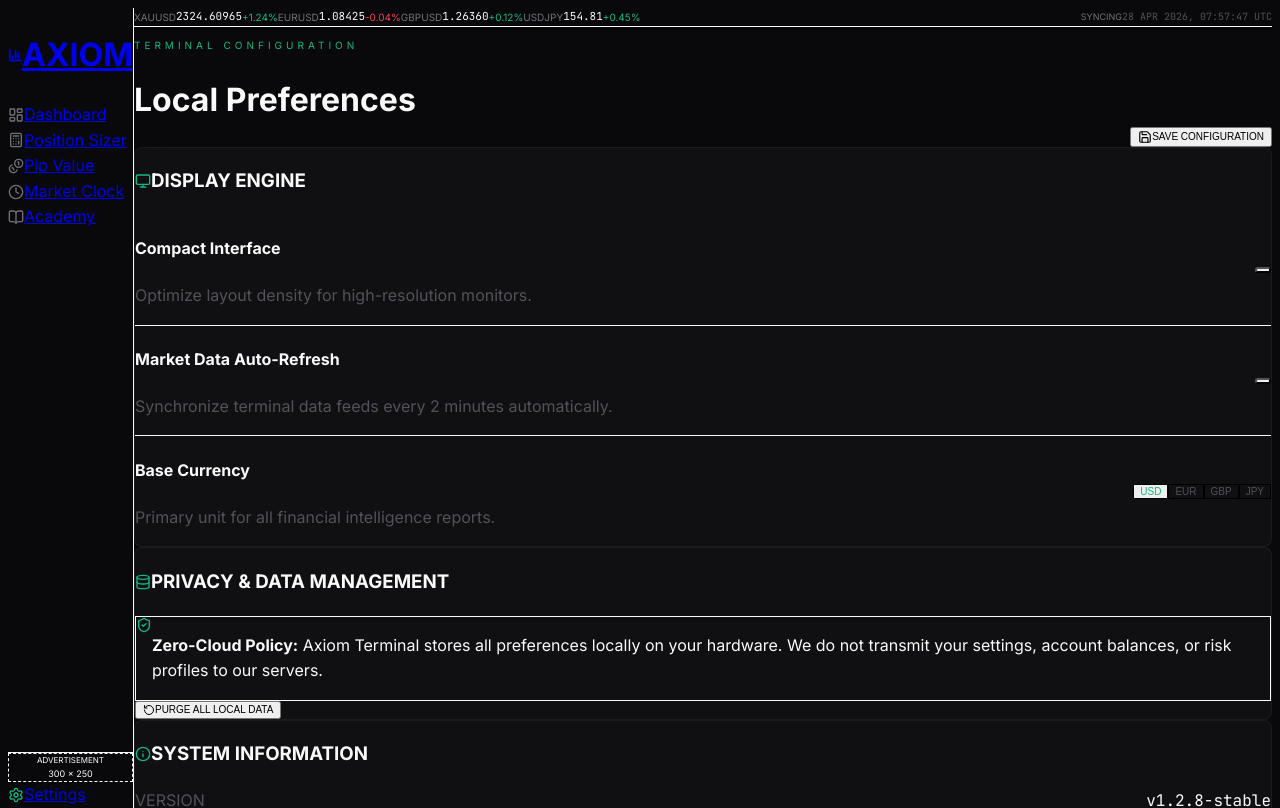
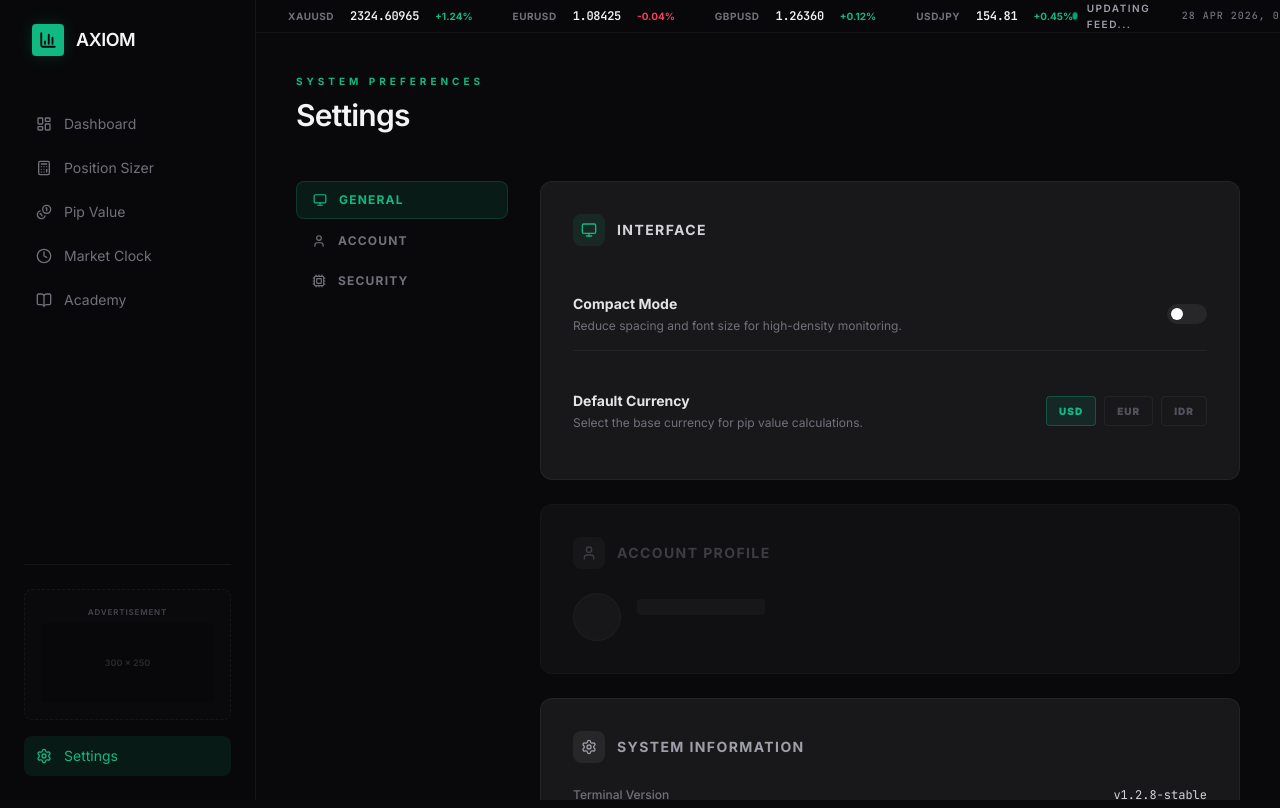
Before and after one commit to Ramelio-bot/Axiom, a Next.js app: page /settings in a window 1280 px wide. Built offline with nearby package versions, Linux system fonts and the light colour scheme.

Commit message:
final: ensure all polish and content changes are pushed

```diff
--- a/src/app/globals.css
+++ b/src/app/globals.css
@@ -1,45 +1,54 @@
-@tailwind base;
-@tailwind components;
-@tailwind utilities;
+@import "tailwindcss";
 
-@layer base {
-  :root {
-    --background: #09090b; /* Zinc-950 */
-    --foreground: #fafafa; /* Zinc-50 - Ultra Contrast */
-    --emerald: #10b981;    /* Standard Emerald */
-    --soft-rose: #f43f5e;  /* Standard Rose */
-    --zinc-900: #18181b;
-    --border-ultra-thin: rgba(255, 255, 255, 0.05);
-    --backdrop-blur: 24px;
-  }
+:root {
+  --background: #09090b; /* Zinc-950 */
+  --foreground: #fafafa;
+  --emerald: #10b981;
+  --soft-rose: #f43f5e;
+  --slate-900: #0f172a;
+  --zinc-900: #18181b;
+  --border-ultra-thin: rgba(255, 255, 255, 0.05);
+}
+
+@theme inline {
+  --color-background: var(--background);
+  --color-foreground: var(--foreground);
+  --color-emerald: var(--emerald);
+  --color-soft-rose: var(--soft-rose);
+  --color-slate-900: var(--slate-900);
+  --color-zinc-900: var(--zinc-900);
+  --color-border-thin: var(--border-ultra-thin);
+
+  --font-inter: var(--font-inter);
+  --font-mono: var(--font-jetbrains-mono);
+
+  --backdrop-blur-terminal: 24px;
 }
 
 body {
   background-color: var(--background);
   color: var(--foreground);
   font-family: var(--font-inter), sans-serif;
-  font-size: 16px;
-  font-weight: 400;
+  font-size: 16px; /* 1rem = 16px base */
+  font-weight: 400; /* Regular for main content */
   line-height: 1.6;
 }
 
-/* Financial Data Precision Alignment */
-.font-mono {
-  font-family: var(--font-jetbrains-mono), monospace;
+/* Scaled sizes for professional readability */
+.text-xs { font-size: 12px; }
+.text-sm { font-size: 14px; }
+.text-base { font-size: 16px; }
+.text-lg { font-size: 18px; }
+.text-xl { font-size: 20px; }
+
+.terminal-card {
+  background-color: var(--zinc-900);
+  backdrop-filter: blur(24px);
+  border: 1px solid var(--border-ultra-thin);
+  border-radius: 12px;
+  color: #e4e4e7; /* Zinc-300 for card content */
 }
 
-.tabular-nums {
-  font-variant-numeric: tabular-nums;
-}
-
-/* Custom UI Components */
-.terminal-card {
-  background-color: rgba(24, 24, 27, 0.5); /* Zinc-900/50 */
-  backdrop-filter: blur(var(--backdrop-blur));
-  border: 1px solid var(--border-ultra-thin);
-  border-radius: 8px;
-  color: var(--foreground);
-}
 
 .input-inner-shadow {
   box-shadow: inset 0 2px 4px 0 rgba(0, 0, 0, 0.5);
@@ -50,33 +59,29 @@
   height: 6px;
   background-color: var(--emerald);
   border-radius: 50%;
+  box-shadow: 0 0 0 0 rgba(16, 185, 129, 0.4);
+  animation: pulse 2s infinite;
 }
 
-/* Scrollbar Styling */
+@keyframes pulse {
+  0% {
+    box-shadow: 0 0 0 0 rgba(16, 185, 129, 0.4);
+  }
+  70% {
+    box-shadow: 0 0 0 8px rgba(16, 185, 129, 0);
+  }
+  100% {
+    box-shadow: 0 0 0 0 rgba(16, 185, 129, 0);
+  }
+}
+
 .custom-scrollbar::-webkit-scrollbar {
   width: 4px;
 }
-
 .custom-scrollbar::-webkit-scrollbar-track {
   background: transparent;
 }
-
 .custom-scrollbar::-webkit-scrollbar-thumb {
-  background: rgba(255, 255, 255, 0.05);
+  background: var(--border-ultra-thin);
   border-radius: 10px;
 }
-
-/* Typography & Contrast */
-.text-zinc-500 { color: #71717a !important; }
-.text-zinc-600 { color: #52525b !important; }
-.text-emerald { color: var(--emerald) !important; }
-.text-soft-rose { color: var(--soft-rose) !important; }
-
-/* No-ScrollBar */
-.no-scrollbar::-webkit-scrollbar {
-  display: none;
-}
-.no-scrollbar {
-  -ms-overflow-style: none;
-  scrollbar-width: none;
-}
--- a/src/app/settings/page.tsx
+++ b/src/app/settings/page.tsx
@@ -1,67 +1,58 @@
 "use client";
 
-import React, { useState, useEffect } from "react";
+import React, { useState } from "react";
 import {
   Settings,
   Monitor,
-  Database,
-  Info,
-  RotateCcw,
-  ShieldCheck,
-  Save
+  User,
+  Cpu,
+  ChevronRight,
+  Check,
+  CircleDot
 } from "lucide-react";
-import { motion, AnimatePresence } from "framer-motion";
+import { motion } from "framer-motion";
 
 export default function SettingsPage() {
   const [compactMode, setCompactMode] = useState(false);
   const [currency, setCurrency] = useState("USD");
-  const [autoRefresh, setAutoRefresh] = useState(true);
-  const [showSaved, setShowSaved] = useState(false);
-
-  // Simulated Local Storage logic
-  const handleSave = () => {
-    const prefs = { compactMode, currency, autoRefresh };
-    localStorage.setItem("axiom_preferences", JSON.stringify(prefs));
-    setShowSaved(true);
-    setTimeout(() => setShowSaved(false), 2000);
-  };
-
-  const handleReset = () => {
-    setCompactMode(false);
-    setCurrency("USD");
-    setAutoRefresh(true);
-    localStorage.removeItem("axiom_preferences");
-  };
 
   return (
     <main className="flex-1 p-10 max-w-5xl mx-auto w-full">
-      <header className="mb-12 flex justify-between items-end">
-        <div>
-          <p className="text-[10px] font-bold text-emerald uppercase tracking-[0.4em] mb-2">Terminal Configuration</p>
-          <h1 className="text-3xl font-semibold tracking-tight text-white">Local Preferences</h1>
-        </div>
-        <button
-          onClick={handleSave}
-          className="px-6 py-2.5 bg-emerald text-zinc-950 font-bold text-[10px] uppercase tracking-widest rounded-lg flex items-center gap-2 hover:shadow-[0_0_20px_rgba(16,185,129,0.3)] transition-all"
-        >
-          <Save size={14} /> Save Configuration
-        </button>
+      <header className="mb-12">
+        <p className="text-[10px] font-bold text-emerald uppercase tracking-[0.4em] mb-2">System Preferences</p>
+        <h1 className="text-3xl font-semibold tracking-tight text-zinc-100">Settings</h1>
       </header>
 
-      <div className="grid grid-cols-1 lg:grid-cols-12 gap-8">
-        <div className="lg:col-span-8 space-y-6">
+      <div className="grid grid-cols-1 md:grid-cols-12 gap-8">
+        {/* Navigation Sidebar (Local) */}
+        <div className="md:col-span-3 space-y-1">
+          <button className="w-full flex items-center gap-3 px-4 py-2.5 rounded-lg bg-emerald/10 text-emerald font-bold text-xs uppercase tracking-widest border border-emerald/20 transition-all">
+            <Monitor size={14} /> General
+          </button>
+          <button className="w-full flex items-center gap-3 px-4 py-2.5 rounded-lg text-zinc-500 hover:bg-white/5 hover:text-zinc-300 font-bold text-xs uppercase tracking-widest transition-all">
+            <User size={14} /> Account
+          </button>
+          <button className="w-full flex items-center gap-3 px-4 py-2.5 rounded-lg text-zinc-500 hover:bg-white/5 hover:text-zinc-300 font-bold text-xs uppercase tracking-widest transition-all">
+            <Cpu size={14} /> Security
+          </button>
+        </div>
+
+        {/* Content Area */}
+        <div className="md:col-span-9 space-y-6">
           {/* Interface Card */}
           <div className="terminal-card p-8">
             <div className="flex items-center gap-3 mb-8">
-              <Monitor className="text-emerald" size={16} />
-              <h3 className="text-xs font-bold uppercase tracking-widest text-zinc-300">Display Engine</h3>
+              <div className="p-2 bg-emerald/10 rounded-lg">
+                <Monitor className="text-emerald" size={16} />
+              </div>
+              <h3 className="text-sm font-bold uppercase tracking-widest text-zinc-300">Interface</h3>
             </div>
 
             <div className="space-y-6">
               <div className="flex items-center justify-between py-4 border-b border-white/5">
                 <div>
-                  <h4 className="text-sm font-bold text-white">Compact Interface</h4>
-                  <p className="text-xs text-zinc-600 mt-1">Optimize layout density for high-resolution monitors.</p>
+                  <h4 className="text-sm font-bold text-zinc-200">Compact Mode</h4>
+                  <p className="text-xs text-zinc-500 mt-1">Reduce spacing and font size for high-density monitoring.</p>
                 </div>
                 <button
                   onClick={() => setCompactMode(!compactMode)}
@@ -71,26 +62,13 @@
                 </button>
               </div>
 
-              <div className="flex items-center justify-between py-4 border-b border-white/5">
-                <div>
-                  <h4 className="text-sm font-bold text-white">Market Data Auto-Refresh</h4>
-                  <p className="text-xs text-zinc-600 mt-1">Synchronize terminal data feeds every 2 minutes automatically.</p>
-                </div>
-                <button
-                  onClick={() => setAutoRefresh(!autoRefresh)}
-                  className={`w-10 h-5 rounded-full relative transition-all duration-300 ${autoRefresh ? "bg-emerald" : "bg-zinc-800"}`}
-                >
-                  <div className={`absolute top-1 w-3 h-3 bg-white rounded-full transition-all duration-300 ${autoRefresh ? "left-6" : "left-1"}`} />
-                </button>
-              </div>
-
               <div className="flex items-center justify-between py-4">
                 <div>
-                  <h4 className="text-sm font-bold text-white">Base Currency</h4>
-                  <p className="text-xs text-zinc-600 mt-1">Primary unit for all financial intelligence reports.</p>
+                  <h4 className="text-sm font-bold text-zinc-200">Default Currency</h4>
+                  <p className="text-xs text-zinc-500 mt-1">Select the base currency for pip value calculations.</p>
                 </div>
                 <div className="flex gap-2">
-                  {["USD", "EUR", "GBP", "JPY"].map((cur) => (
+                  {["USD", "EUR", "IDR"].map((cur) => (
                     <button
                       key={cur}
                       onClick={() => setCurrency(cur)}
@@ -108,70 +86,51 @@
             </div>
           </div>
 
-          {/* Privacy & Data Card */}
-          <div className="terminal-card p-8">
+          {/* Account Card */}
+          <div className="terminal-card p-8 opacity-50 relative group">
+            <div className="absolute inset-0 bg-zinc-950/40 backdrop-blur-[2px] flex items-center justify-center rounded-xl z-10 opacity-0 group-hover:opacity-100 transition-opacity">
+              <span className="text-[10px] font-bold text-zinc-400 uppercase tracking-[0.5em]">Authentication Locked</span>
+            </div>
             <div className="flex items-center gap-3 mb-6">
-              <Database className="text-emerald" size={16} />
-              <h3 className="text-xs font-bold uppercase tracking-widest text-zinc-300">Privacy & Data Management</h3>
+              <div className="p-2 bg-zinc-800 rounded-lg text-zinc-500">
+                <User size={16} />
+              </div>
+              <h3 className="text-sm font-bold uppercase tracking-widest text-zinc-500">Account Profile</h3>
             </div>
-            <div className="p-4 bg-zinc-950 rounded border border-white/5 mb-6">
-              <div className="flex items-start gap-3">
-                <ShieldCheck className="text-emerald shrink-0" size={16} />
-                <p className="text-xs text-zinc-400 leading-relaxed">
-                  <strong>Zero-Cloud Policy:</strong> Axiom Terminal stores all preferences locally on your hardware. We do not transmit your settings, account balances, or risk profiles to our servers.
-                </p>
+            <div className="flex items-center gap-4">
+              <div className="w-12 h-12 bg-zinc-800 rounded-full border border-white/5" />
+              <div>
+                <div className="h-4 w-32 bg-zinc-800 rounded mb-2" />
+                <div className="h-3 w-48 bg-zinc-900 rounded" />
               </div>
             </div>
-            <button
-              onClick={handleReset}
-              className="flex items-center gap-2 text-[10px] font-bold text-zinc-700 uppercase tracking-widest hover:text-soft-rose transition-colors"
-            >
-              <RotateCcw size={12} /> Purge All Local Data
-            </button>
           </div>
-        </div>
 
-        <div className="lg:col-span-4">
+          {/* System Card */}
           <div className="terminal-card p-8 bg-zinc-900/30">
             <div className="flex items-center gap-3 mb-6">
-              <Info className="text-emerald" size={16} />
-              <h3 className="text-xs font-bold uppercase tracking-widest text-zinc-300">System Information</h3>
+              <div className="p-2 bg-zinc-800 rounded-lg text-zinc-400">
+                <Settings size={16} />
+              </div>
+              <h3 className="text-sm font-bold uppercase tracking-widest text-zinc-400">System Information</h3>
             </div>
-            <div className="space-y-4">
+            <div className="space-y-3">
               <div className="flex justify-between items-center text-xs">
-                <span className="text-zinc-600 font-bold uppercase tracking-widest">Version</span>
-                <span className="font-mono text-zinc-200">v1.2.8-stable</span>
+                <span className="text-zinc-500 font-medium">Terminal Version</span>
+                <span className="font-mono text-zinc-300">v1.2.8-stable</span>
               </div>
               <div className="flex justify-between items-center text-xs">
-                <span className="text-zinc-600 font-bold uppercase tracking-widest">Protocol</span>
+                <span className="text-zinc-500 font-medium">Kernel Protocol</span>
                 <span className="font-mono text-emerald">Axiom-Core-X1</span>
               </div>
-              <div className="flex justify-between items-center text-xs">
-                <span className="text-zinc-600 font-bold uppercase tracking-widest">Environment</span>
-                <span className="font-mono text-zinc-200">Production</span>
-              </div>
-              <div className="pt-4 border-t border-white/5">
-                <p className="text-[10px] text-zinc-700 leading-relaxed font-medium">
-                  Designed by Axiom Intelligence Systems. All calculation engines are verified for institutional accuracy.
-                </p>
+              <div className="flex justify-between items-center text-xs pt-3 border-t border-white/5">
+                <span className="text-zinc-500 font-medium">License Type</span>
+                <span className="text-[10px] font-bold text-zinc-400 uppercase tracking-widest px-2 py-0.5 bg-zinc-800 rounded border border-white/10">Enterprise Preview</span>
               </div>
             </div>
           </div>
         </div>
       </div>
-
-      <AnimatePresence>
-        {showSaved && (
-          <motion.div
-            initial={{ opacity: 0, scale: 0.9 }}
-            animate={{ opacity: 1, scale: 1 }}
-            exit={{ opacity: 0, scale: 0.9 }}
-            className="fixed bottom-10 right-10 bg-emerald text-zinc-950 px-6 py-3 rounded-xl shadow-2xl font-bold text-xs uppercase tracking-widest flex items-center gap-3 z-50"
-          >
-            <ShieldCheck size={18} /> Configuration Saved Successfully
-          </motion.div>
-        )}
-      </AnimatePresence>
     </main>
   );
 }
--- a/src/components/PriceBar.tsx
+++ b/src/components/PriceBar.tsx
@@ -20,6 +20,7 @@
   const [assets, setAssets] = useState<Asset[]>(DEFAULT_ASSETS);
   const [isFetching, setIsFetching] = useState(false);
 
+  // 1. Real-time Clock (Ticks every second)
   useEffect(() => {
     const timer = setInterval(() => {
       const now = new Date();
@@ -39,35 +40,48 @@
     return () => clearInterval(timer);
   }, []);
 
+  // 2. Price Feed Integration (Simulated / API Shell)
   const fetchPrices = useCallback(async () => {
     setIsFetching(true);
+
+    // Simulate API Delay
     await new Promise((resolve) => setTimeout(resolve, 1500));
+
     try {
+      // Logic for Twelve Data would go here:
+      // const res = await fetch(`https://api.twelvedata.com/price?symbol=XAU/USD,EUR/USD,GBP/USD,USD/JPY&apikey=YOUR_KEY`);
+      // const data = await res.json();
+
+      // For now, simulate live price fluctuations
       const newAssets = assets.map(asset => {
         const currentPrice = parseFloat(asset.price);
         const fluctuation = (Math.random() - 0.5) * (currentPrice * 0.0005);
         const newPrice = (currentPrice + fluctuation).toFixed(asset.name.includes("JPY") ? 2 : 5);
         return { ...asset, price: newPrice };
       });
+
       setAssets(newAssets);
-    } catch (error) {} finally {
+    } catch (error) {
+      console.error("Failed to fetch prices:", error);
+    } finally {
       setIsFetching(false);
     }
   }, [assets]);
 
+  // 3. Refresh Logic (Every 2 minutes)
   useEffect(() => {
-    fetchPrices();
-    const interval = setInterval(fetchPrices, 120000);
+    fetchPrices(); // Initial fetch
+    const interval = setInterval(fetchPrices, 120000); // 2 minutes
     return () => clearInterval(interval);
   }, [fetchPrices]);
 
   return (
-    <div className="h-10 border-b border-white/5 flex items-center px-10 justify-between bg-[#09090b] sticky top-0 z-20">
-      <div className="flex items-center gap-10 overflow-x-auto no-scrollbar">
+    <div className="h-12 border-b border-border-thin flex items-center px-8 justify-between bg-background/50 backdrop-blur-terminal sticky top-0 z-20">
+      <div className="flex items-center gap-10">
         {assets.map((asset, index) => (
-          <div key={index} className="flex items-center gap-3 shrink-0">
-            <span className="text-[10px] font-bold text-zinc-500 uppercase tracking-widest">{asset.name}</span>
-            <span className="font-mono text-[11px] font-bold text-zinc-50 tabular-nums">{asset.price}</span>
+          <div key={index} className="flex items-center gap-4">
+            <span className="text-[10px] font-bold text-zinc-500 tracking-wider">{asset.name}</span>
+            <span className="font-mono text-xs font-semibold tracking-tight tabular-nums text-zinc-100">{asset.price}</span>
             <span className={`text-[10px] font-bold ${asset.change.startsWith("+") ? "text-emerald" : "text-soft-rose"}`}>
               {asset.change}
             </span>
@@ -75,15 +89,15 @@
         ))}
       </div>
 
-      <div className="flex items-center gap-6 shrink-0 ml-4">
-        <div className="flex items-center gap-2">
-          <div className={`w-1.5 h-1.5 rounded-full ${isFetching ? "bg-emerald animate-pulse" : "bg-emerald/40"}`} />
-          <span className="text-[9px] font-bold text-zinc-500 uppercase tracking-widest">
-            {isFetching ? "Syncing" : "Active"}
+      <div className="flex items-center gap-6">
+        <div className="flex items-center gap-2.5">
+          <div className={`pulsing-dot ${isFetching ? "animate-ping scale-125" : ""}`} />
+          <span className="text-[10px] font-semibold text-zinc-400 uppercase tracking-[0.15em]">
+            {isFetching ? "Updating Feed..." : "Market Connectivity"}
           </span>
         </div>
-        <div className="text-[10px] text-zinc-600 font-bold uppercase tracking-widest font-mono">
-          {time || "Syncing..."}
+        <div className="text-[10px] text-zinc-500 font-medium uppercase tracking-widest font-mono min-w-[180px] text-right">
+          {time || "Initializing..."}
         </div>
       </div>
     </div>
--- a/src/components/Sidebar.tsx
+++ b/src/components/Sidebar.tsx
@@ -25,57 +25,52 @@
   const pathname = usePathname();
 
   return (
-    <div className="w-64 h-full border-r border-white/5 flex flex-col p-6 bg-[#09090b] z-10">
-      <Link href="/" className="flex items-center gap-3 mb-12 px-4 transition-opacity">
-        <div className="w-6 h-6 bg-emerald rounded-sm flex items-center justify-center">
-          <BarChart3 className="text-zinc-950" size={14} strokeWidth={3} />
+    <div className="w-64 h-full border-r border-border-thin flex flex-col p-6 bg-background/80 backdrop-blur-terminal z-10">
+      <Link href="/" className="flex items-center gap-3 mb-12 px-2 hover:opacity-80 transition-opacity">
+        <div className="w-8 h-8 bg-emerald rounded flex items-center justify-center shadow-[0_0_15px_rgba(16,185,129,0.2)]">
+          <BarChart3 className="text-zinc-950" size={18} strokeWidth={2.5} />
         </div>
-        <h1 className="text-sm font-bold tracking-tight text-zinc-50">AXIOM</h1>
+        <h1 className="text-lg font-semibold tracking-tight text-zinc-100">AXIOM</h1>
       </Link>
 
-      <nav className="flex-1 space-y-2">
+      <nav className="flex-1 space-y-1">
         {navItems.map((item, index) => {
           const isActive = pathname === item.href;
           return (
             <Link
               key={index}
               href={item.href}
-              className={`w-full flex items-center gap-3 px-4 py-3 transition-all duration-200 group relative ${
-                isActive ? "text-zinc-50" : "text-zinc-400 hover:text-zinc-200"
+              className={`w-full flex items-center gap-3 px-3 py-2.5 rounded-lg transition-all duration-300 group relative ${
+                isActive
+                  ? "bg-emerald/10 text-emerald font-medium border border-emerald/20"
+                  : "text-zinc-500 hover:bg-white/5 hover:text-zinc-200"
               }`}
             >
               {isActive && (
-                <div className="absolute left-0 w-[2px] h-4 bg-emerald rounded-full" />
+                <div className="absolute left-0 w-1 h-4 bg-emerald rounded-full -ml-1" />
               )}
-              <item.icon size={16} className={isActive ? "text-emerald" : "text-zinc-500 group-hover:text-zinc-300"} />
-              <span className="text-xs font-medium tracking-wide">{item.label}</span>
+              <item.icon size={16} className={isActive ? "text-emerald" : "text-zinc-500 group-hover:text-zinc-200"} />
+              <span className="text-sm">{item.label}</span>
             </Link>
           );
         })}
       </nav>
 
-      <div className="mt-auto pt-6 border-t border-white/5 space-y-4">
-        {/* Ad Slot */}
-        <div className="border border-dashed border-white/5 rounded-md p-4 flex flex-col items-center justify-center bg-white/[0.01]">
+      <div className="mt-auto pt-6 border-t border-border-thin space-y-1">
+        {/* Sidebar Ad Slot */}
+        <div className="mb-4 border border-dashed border-white/5 rounded-lg p-4 flex flex-col items-center justify-center bg-white/[0.01]">
           <span className="text-[8px] font-bold text-zinc-700 uppercase tracking-widest mb-1">Advertisement</span>
-          <div className="w-full h-16 bg-zinc-950 rounded flex items-center justify-center">
+          <div className="w-full h-20 bg-zinc-950/50 rounded flex items-center justify-center">
             <span className="text-[9px] text-zinc-800 font-bold">300 x 250</span>
           </div>
         </div>
 
-        <Link
-          href="/settings"
-          className={`w-full flex items-center gap-3 px-4 py-3 transition-all duration-200 group relative ${
-            pathname === "/settings" ? "text-zinc-50" : "text-zinc-400 hover:text-zinc-200"
-          }`}
-        >
-          {pathname === "/settings" && (
-            <div className="absolute left-0 w-[2px] h-4 bg-emerald rounded-full" />
-          )}
-          <Settings size={16} className={pathname === "/settings" ? "text-emerald" : "text-zinc-500 group-hover:text-zinc-300"} />
-          <span className="text-xs font-medium tracking-wide">Settings</span>
+        <Link href="/settings" className={`w-full flex items-center gap-3 px-3 py-2.5 rounded-lg transition-all duration-300 group ${pathname === "/settings" ? "bg-emerald/10 text-emerald" : "text-zinc-500 hover:bg-white/5 hover:text-zinc-200"}`}>
+          <Settings size={16} />
+          <span className="text-sm">Settings</span>
         </Link>
       </div>
     </div>
+
   );
 }
```
Also changed, not shown: src/app/dashboard/page.tsx (+38 -129 lines), src/components/TradingViewWidget.tsx (+44 -77 lines).
